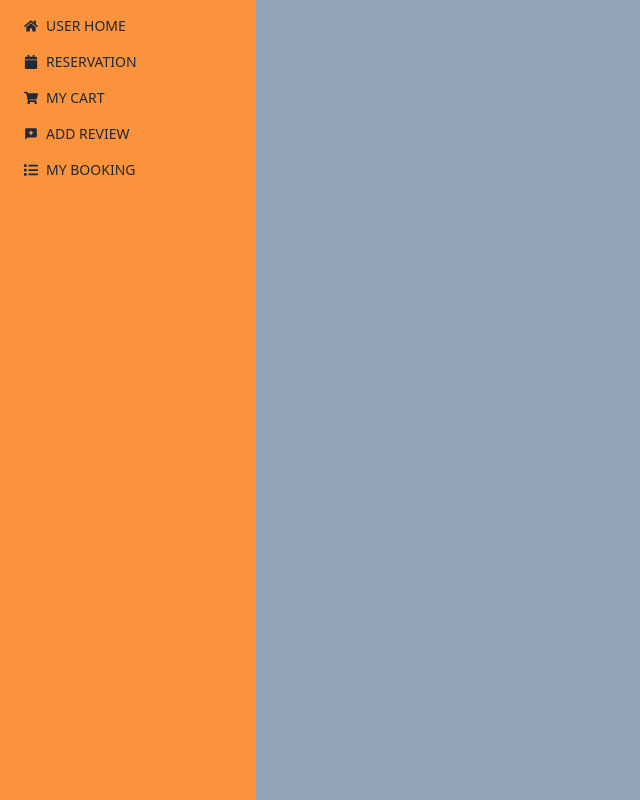
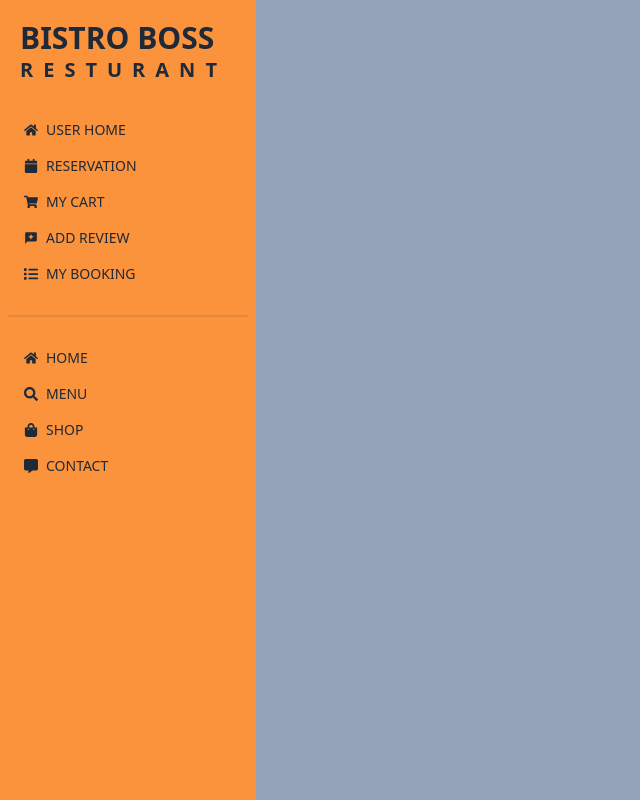
Before and after one commit to Abubokkor98/bistro-boss-client, a React (Vite) app: page /dashboard in a window 1280 px wide. Shown: the whole page, without its empty margins (0-640 px from the left). Built offline with nearby package versions, Linux system fonts and the light colour scheme; no server answers.

Commit message:
Cart data from custom hook and calculate total price

```diff
--- a/src/Layout/Dashboard.jsx
+++ b/src/Layout/Dashboard.jsx
@@ -1,5 +1,13 @@
 import React from "react";
-import { FaBook, FaCalendar, FaHome, FaList, FaShoppingCart } from "react-icons/fa";
+import {
+  FaCalendar,
+  FaHome,
+  FaList,
+  FaSearch,
+  FaShoppingBag,
+  FaShoppingCart,
+} from "react-icons/fa";
+import { FaMessage } from "react-icons/fa6";
 import { MdReviews } from "react-icons/md";
 import { NavLink, Outlet } from "react-router-dom";
 
@@ -7,6 +15,10 @@ export default function Dashboard() {
   return (
     <div className="flex">
       <div className="w-64 min-h-screen bg-orange-400">
+        <div className="uppercase p-5">
+          <h2 className="text-3xl font-bold">bistro boss</h2>
+          <span className="text-xl font-semibold tracking-[0.5em]">RESTURANT</span>
+        </div>
         <ul className="menu">
           <li>
             <NavLink to={"/dashboard/user-home"}>
@@ -38,9 +50,34 @@ export default function Dashboard() {
               MY BOOKING
             </NavLink>
           </li>
+          <div className="divider"></div>
+          <li>
+            <NavLink to={"/"}>
+              <FaHome></FaHome>
+              HOME
+            </NavLink>
+          </li>
+          <li>
+            <NavLink to={"/menu"}>
+              <FaSearch></FaSearch>
+              MENU
+            </NavLink>
+          </li>
+          <li>
+            <NavLink to={"/order/salad"}>
+              <FaShoppingBag />
+              SHOP
+            </NavLink>
+          </li>
+          <li>
+            <NavLink to={"/dashboard/cotact"}>
+              <FaMessage />
+              CONTACT
+            </NavLink>
+          </li>
         </ul>
       </div>
-      <div className="flex-1 bg-slate-400">
+      <div className="flex-1 bg-slate-400 p-6">
         <Outlet></Outlet>
       </div>
     </div>
--- a/src/Pages/Dashboard/cart/Cart.jsx
+++ b/src/Pages/Dashboard/cart/Cart.jsx
@@ -1,9 +1,68 @@
 import React from "react";
+import useCart from "../../../CustomHooks/useCart";
 
 export default function Cart() {
+  const [cart] = useCart();
+  const totalPrice = cart.reduce((total, item) => total + item.price, 0);
   return (
-    <div className="text-center">
-      <h2 className="text-4xl font-semibold">My Cart</h2>
+    <div>
+      <div className="flex justify-evenly">
+        <h2 className="text-4xl">My Orders: {cart.length}</h2>
+        <h2 className="text-4xl">Total Price: {totalPrice}</h2>
+        <button className="btn btn-primary">Pay</button>
+      </div>
+      <div className="overflow-x-auto">
+        <table className="table">
+          {/* head */}
+          <thead>
+            <tr>
+              <th>#</th>
+              <th>ITEM IMAGE</th>
+              <th>ITEM NAME</th>
+              <th>PRICE</th>
+              <th>ACTION</th>
+            </tr>
+          </thead>
+          <tbody>
+            {cart.map((item) => (
+              <tr key={item._id}>
+                <th>
+                  <label>
+                    <input type="checkbox" className="checkbox" />
+                  </label>
+                </th>
+                <td>
+                  <div className="flex items-center gap-3">
+                    <div className="avatar">
+                      <div className="mask mask-squircle h-12 w-12">
+                        <img
+                          src={item.image}
+                          alt={item.name}
+                        />
+                      </div>
+                    </div>
+                    <div>
+                      <div className="font-bold">{item.name}</div>
+                      <div className="text-sm opacity-50">{item.category}</div>
+                    </div>
+                  </div>
+                </td>
+                <td>
+                  Zemlak, Daniel and Leannon
+                  <br />
+                  <span className="badge badge-ghost badge-sm">
+                    Desktop Support Technician
+                  </span>
+                </td>
+                <td>Purple</td>
+                <th>
+                  <button className="btn btn-ghost btn-xs">details</button>
+                </th>
+              </tr>
+            ))}
+          </tbody>
+        </table>
+      </div>
     </div>
   );
 }
```
